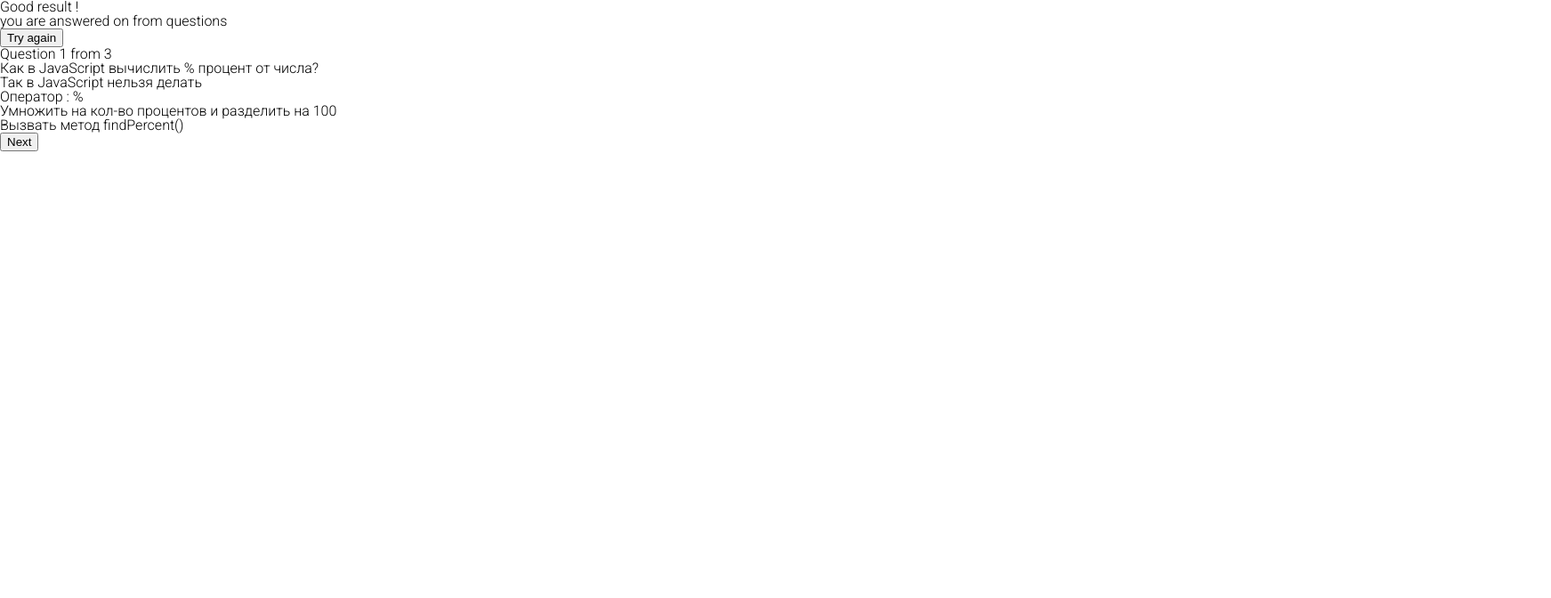
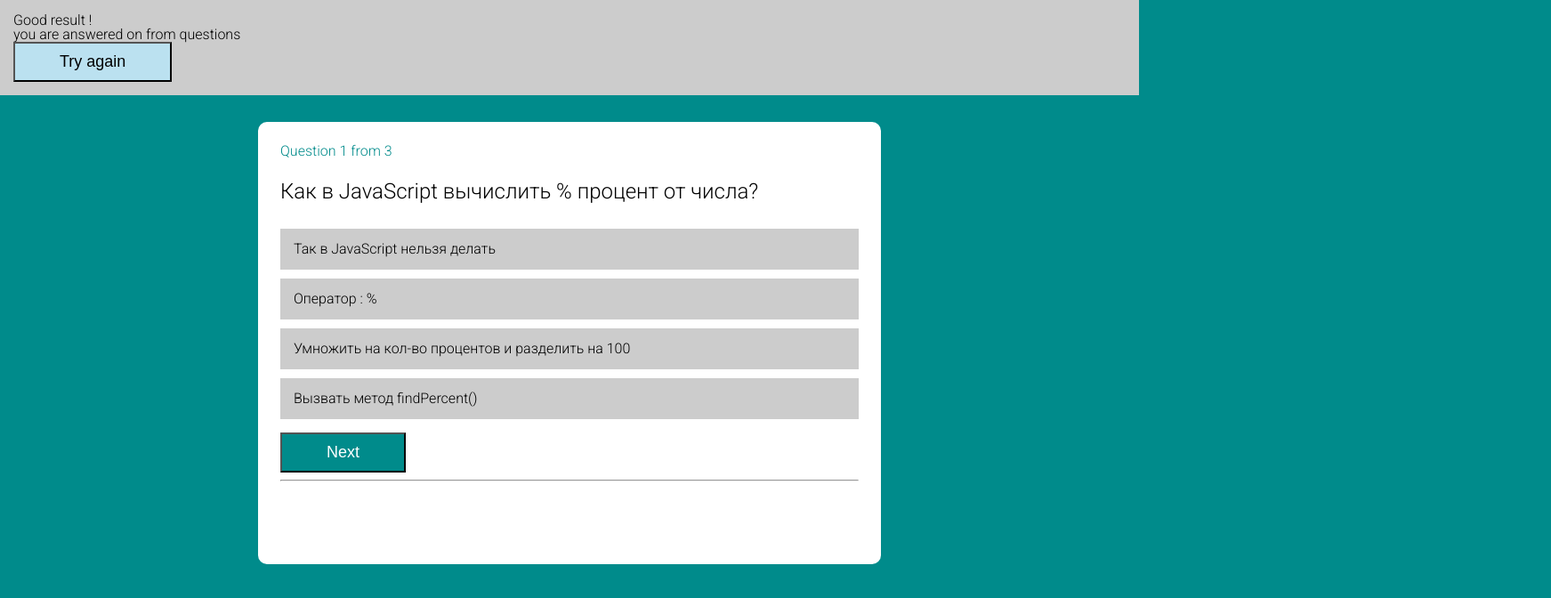
Before and after one commit to murziksasha/quizCleanJS, a website: page src/index.html in a window 1280 px wide. Shown: the whole page at 89% size, 1743 px wide, since content can reach past the window. Drawn offline with Linux system fonts and the light colour scheme.

Commit message:
v1.0 with some bugs

```diff
--- a/src/index.html
+++ b/src/index.html
@@ -15,7 +15,7 @@
     </noscript>
 
     <div class="container">
-        <div class="quiz-over-modal">
+        <div class="quiz-over-modal" id="modal">
             <div class="content">
                 <h1>Good result !</h1>
                 <p>you are answered on
@@ -43,6 +43,7 @@
             <div class="button">
                 <button id="btn-next">Next</button>
             </div>
+            <hr>
             <div id="answers-tracker"></div>
         </div>
     </div>
--- a/src/js/main.js
+++ b/src/js/main.js
@@ -2,6 +2,8 @@
 
 
 document.addEventListener('DOMContentLoaded',()=>{
+
+
 
   /* All answer questions */
   const option1 = document.querySelector('.option1'),
@@ -20,8 +22,8 @@ document.addEventListener('DOMContentLoaded',()=>{
   let indexOfQuestion, //индекс текущего вопроса
       indexOfPage = 0;  //игдекс текущей страницы
 
-  const answerTracker = document.querySelector('#answers-tracker'),
-        btnNext = document.querySelector('#btn-next');
+  const btnNext = document.querySelector('#btn-next');
+
 
   /** Score of answers  */
   let score = 0; //итоговой результата викторины
@@ -66,60 +68,114 @@ document.addEventListener('DOMContentLoaded',()=>{
 
   numberOfAllQuestion.innerHTML = questions.length; //выводим кол=во всех вопросов
 
-  const load = (i) => { //отображение вопроса из массива вопросов
+  const load = () => { //отображение вопроса из массива вопросов
                         //заполнить пустой див
-    question.innerHTML = questions[i=0].question; //сам текущий вопрос на странице
+    question.innerHTML = questions[indexOfQuestion].question; //сам текущий вопрос на странице
 
-    option1.innerHTML = questions[i].options[0]; //вариатны ответа
-    option2.innerHTML = questions[i].options[1];
-    option3.innerHTML = questions[i].options[2];
-    option4.innerHTML = questions[i].options[3];
+    option1.innerHTML = questions[indexOfQuestion].options[0]; //вариатны ответа
+    option2.innerHTML = questions[indexOfQuestion].options[1];
+    option3.innerHTML = questions[indexOfQuestion].options[2];
+    option4.innerHTML = questions[indexOfQuestion].options[3];
 
-    numberOfQuestion.innerHTML = indexOfPage + 1 //переменная текщуего номера страницы
+    numberOfQuestion.innerHTML = indexOfPage + 1; //переменная текщуего номера страницы
     indexOfPage++;  //увеличение индекса страницы
-  }
+  };
 
   let completedAnswers = []; //созадем массив в который будут записываться уже заданные вопросы
 
+
   const quizOver = () => { //функция завершения игры
-    alert("GAME OVER");
+    document.querySelector('#modal').classList += ` acitve`;
+    correctAnswer.innerHTML = score;
+    nubmerOfAllQuestion2.innerHTML = questions.length;
+
   }
 
   //функция с рандомным числом чтоб появлялся случайный вопрос:
+
   const randomQuestion = () => {
-    let randomNumber = Math.floor(Math.random() * question.length); //random number from 0 to 3
+    let randomNumber = Math.floor(Math.random() * questions.length); //random number from 0 to 3
     //реализация что б вопросы не повторялись
     let hitDuplicate = false;
-
     //делаем проверку не закончилась ли игра индекс страниц и вопросов равны то все финиш
-    if(indexOfPage === question.length) {
+    if(indexOfPage == questions.length) { //когда кончились вопросы то
       quizOver(); //функция завершения игры
     } else {
       if(completedAnswers.length > 0) {
         completedAnswers.forEach(item => {
-          if(item === randomNumber) {
-            hitDuplicate = true;  //это значит правлиьный ответ!
+          if(item == randomNumber) {
+            hitDuplicate = true;  //проверка на повторнение вопроса
           }
         });
-        if(hitDuplicate) {
+        if(hitDuplicate) { //если повторно один и тот же вопрос
           randomQuestion();
         } else {
           indexOfQuestion = randomNumber;
           load();
         }
       };
-      if(completedAnswers === 0) {
+      if(completedAnswers == 0) {
         indexOfQuestion = randomNumber;
         load();
       }
     };
     completedAnswers.push(indexOfQuestion); //возникшие вопросы будем пушить в проверочный массив для последуюей уникальности
+  };
+
+  const disabledOptions = ()=>{
+
+      optionElements.forEach(item => {
+        item.classList += ` disabled`;//после ответа все другие элементы будут не активные
+        if(item.dataset.id == questions[indexOfQuestion].rightAnswer){
+          item.classList += ` correct`;
+        }
+      });
+  }
+
+  const anableOptions = ()=> {  //отмена классов с ответами и блокированными
+    optionElements.forEach(item => {
+      item.classList -= ` disabled correct wrong`;
+    })
   }
 
 
+  const checkAnswer = el => {
+    if(el.target.dataset.id == questions[indexOfQuestion].rightAnswer){
+      el.target.classList += ` correct`;
+      score++;
+    } else {
+      el.target.classList += ` wrong`;
+    }
+    disabledOptions();  //функция которая сделает неактивными остальные поля
 
+  }
+
+  for(let k of optionElements){
+    k.addEventListener('click', (e)=>{
+      e.preventDefault();
+      checkAnswer(e);
+    })
+  }
+
+  const validate = () => {  //проверка выбран ли элемент на ответ
+    if(!optionElements[0].classList.contains('disabled')){
+      alert('Выберите вариант ответа пожалуйста!')
+    } else {
+      anableOptions();
+      randomQuestion();
+
+    }
+  }
+
+  btnNext.addEventListener('click', () => {
+    validate();
+  });
+
+  const tryAgain = () => {
+    window.location.reload();
+  }
+
+  btnTryAgain.addEventListener('click', tryAgain);
 
   randomQuestion();
-  load();
-
 });
--- a/src/sass/base/_variables.scss
+++ b/src/sass/base/_variables.scss
@@ -0,0 +1 @@
+$color: darkcyan;
--- a/src/sass/blocks/_header.scss
+++ b/src/sass/blocks/_header.scss
@@ -1,4 +1,93 @@
-.header{
-    color:#fff;
+
+
+.quiz-container{
+    max-width: 700px;
+    min-height: 497px;
+    background-color: #fff;
+    margin: 30px auto;
+    border-radius: 10px;
+    padding: 25px;
+    position: relative;
 
 }
+
+.question-number h3{
+    color: $color;
+    border-bottom: 1px slolid #ccc;
+    margin: 0;
+    padding-bottom: 10px;
+}
+
+#question {
+    font-size: 24px;
+    color: #000;
+    padding: 15px 0;
+    margin-bottom: 15px;
+}
+
+.options {
+    margin-bottom: 15px;
+    div {
+        background-color: #ccc;
+        font-style: 16px;
+        color:#000;
+        margin-bottom: 10px;
+        padding: 15px;
+        cursor:pointer;
+        transition: all .2s ease-in-out;
+        &:hover{
+            background-color: #ccccccaf;
+        }
+        &.correct {
+            color:#fff;
+            background-color: green;
+        }
+        &.wrong {
+            color:#fff;
+            background-color: red;
+        }
+        &.disabled {
+            pointer-events: none;
+        }
+    }
+}
+
+button {
+    &#btn-next{
+        padding: 10px 50px;
+        background-color: $color;
+        font-size: 18px;
+        color:#fff;
+        cursor: pointer;
+    }
+    &#btn-try-again{
+        padding: 10px 50px;
+        background-color: rgb(187, 225, 240);
+        font-size: 18px;
+        color:black;
+        cursor: pointer;
+    }
+}
+
+#modal {
+
+    margin-bottom: 15px;
+    z-index: 100;
+
+    div {
+        background-color: #ccc;
+        font-style: 16px;
+        color:#000;
+        margin-bottom: 15px;
+        padding: 15px;
+        transition: all .2s ease-in-out;
+    }
+}
+
+.active {
+    visibility: visible !important;
+}
+
+.hidden {
+    visibility: hidden !important;
+}
--- a/src/sass/blocks/_main.scss
+++ b/src/sass/blocks/_main.scss
@@ -5,13 +5,15 @@
 
 body{
     font-family: 'Roboto', sans-serif;
+    background-color: $color;
 
 }
 
-.container{
-    width: 1743px;
-    margin: 0 auto;
-}
+// .container{
+//     width: 1743px;
+//     margin: 0 auto;
+
+// }
 
 
 .wrapper{
```
Also changed, not shown: src/css/style.min.css, src/js/main.min.js.
